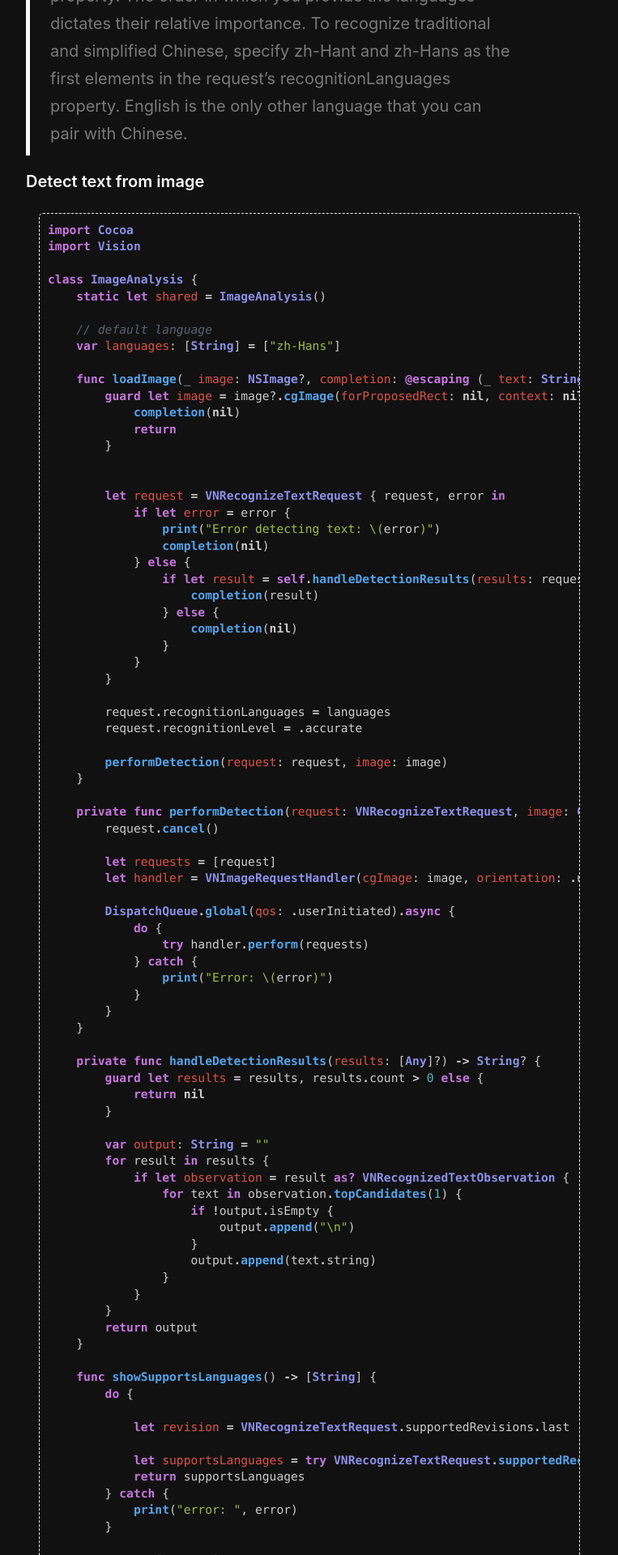
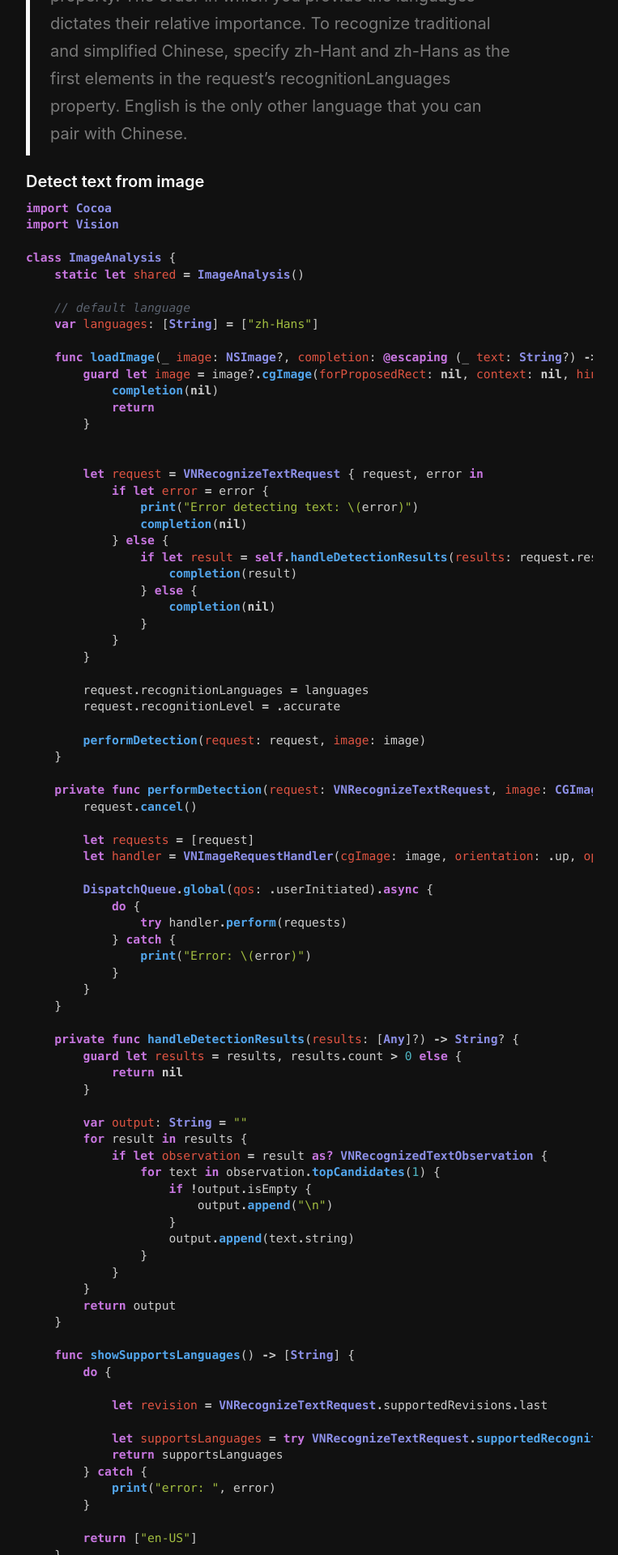
Before and after one commit to code4you2021/code4you.github.io, a Jekyll site: the page built from _posts/2021-11-07-Recognizing-Text-in-Images.md, in a window 1280 px wide. Shown: the part 558-2478 px from the top of the page at 81% size, without its empty margins (258-1021 px from the left). Built offline with Jekyll 4.4.1, drawn with Linux system fonts in a browser that asks for light colours; comment, search, counter and statistics services are not loaded; some of the changed text lies outside the part shown.

```diff
--- a/_includes/head.html
+++ b/_includes/head.html
@@ -22,12 +22,13 @@
     }
 
     .highlight {
-
+      padding: 0 !important;
     }
 
     .highlight pre {
-      border: 1px dashed #eee;
-      padding: 10px;
+    }
+
+    .highlight pre code {
     }
   </style>
   <link rel="shortcut icon" href="{{ site.baseurl }}/public/favicon.ico">
```
Also changed, not shown: _posts/2021-11-07-Recognizing-Text-in-Images.md (+1 -3 lines), 7 other files.
